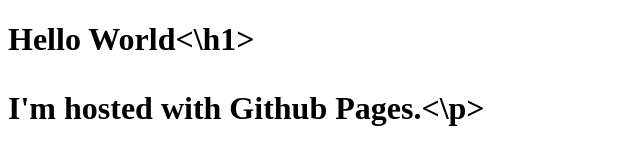
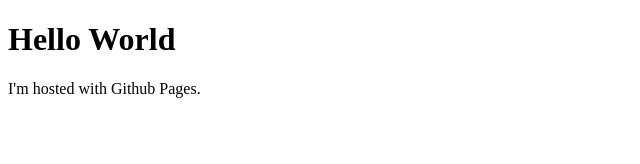
Before and after one commit to StatewideInk/StatewideInk.github.io, a plain HTML site: page index.html in a window 1280 px wide. Shown: the whole page, without its empty margins (0-640 px from the left). Drawn offline with Linux system fonts and the light colour scheme.

Commit message:
Update index.html

```diff
--- a/index.html
+++ b/index.html
@@ -1,7 +1,7 @@
 <!DOCTYPE html>
 <html>
   <body>
-    <h1>Hello World<\h1>
-      <p>I'm hosted with Github Pages.<\p>
+    <h1>Hello World</h1>
+      <p>I'm hosted with Github Pages.</p>
       </body>
 </html>
```
